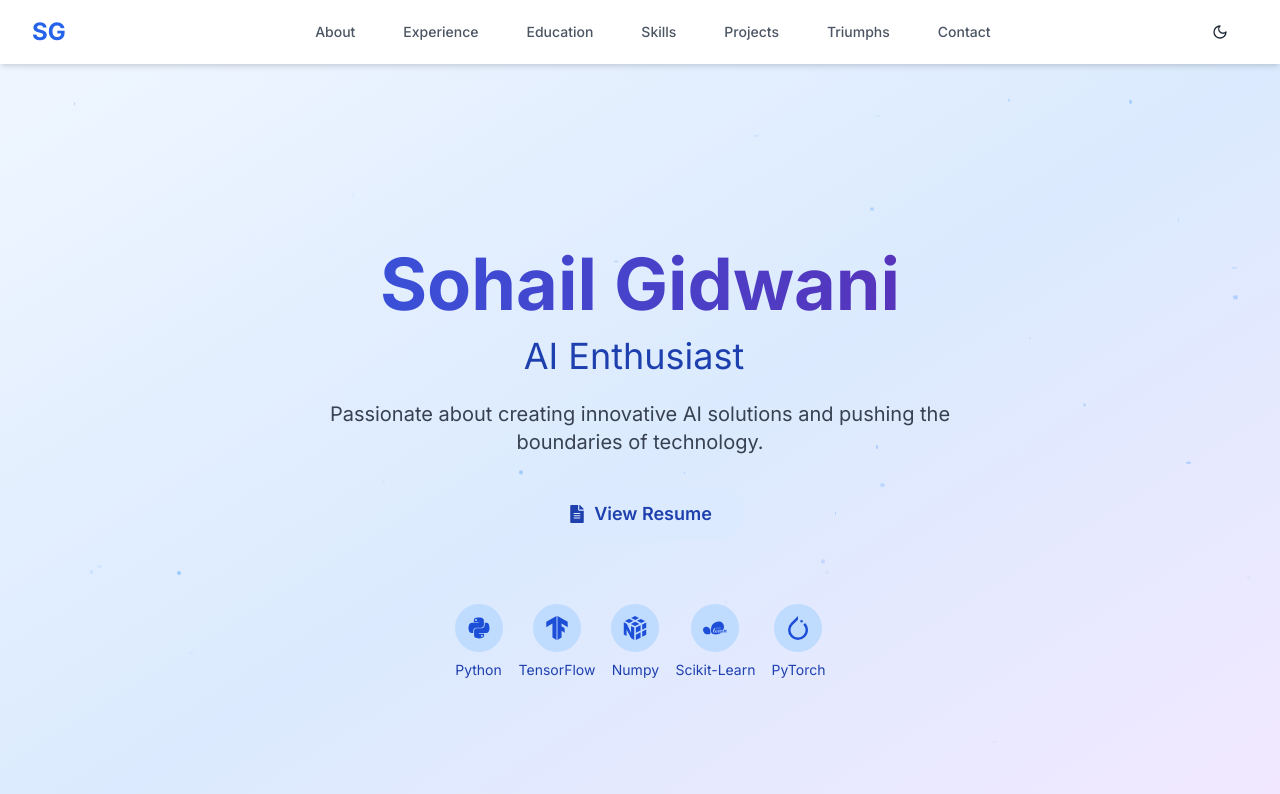
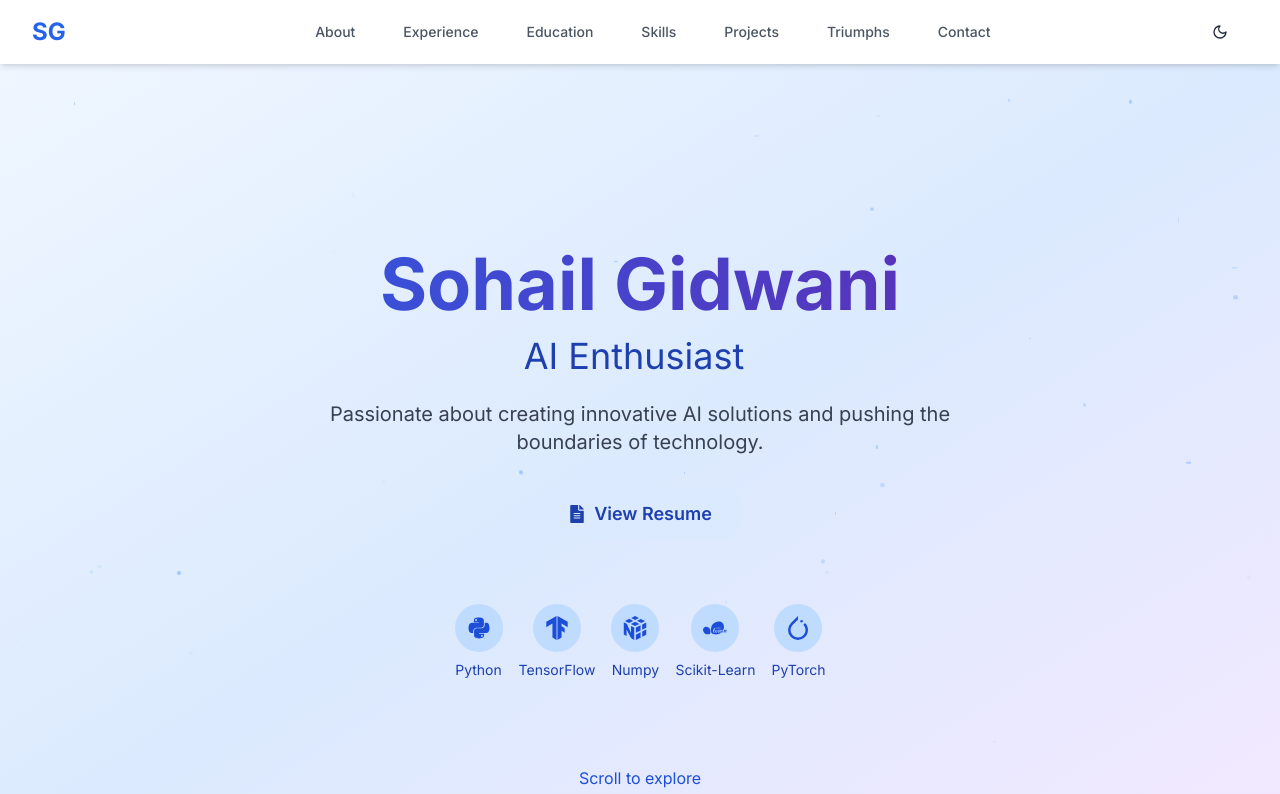
Before and after one commit to SohailGidwani/next-portfolio, a Next.js app: page / in a window 1280 px wide. Shown: the top 794 px of the page. Built offline with nearby package versions, Linux system fonts and the light colour scheme.

Commit message:
Make "scroll to explore" center aligned

```diff
--- a/app/components/Hero.tsx
+++ b/app/components/Hero.tsx
@@ -184,7 +184,7 @@ export default function Hero({ setActiveSection }: HeroProps) {
       </motion.div>
 
       <motion.div
-        className="absolute bottom-10 left-1/2 transform -translate-x-1/2"
+        className="absolute justify-center items-center bottom-16 transform -translate-x-1/2"
         animate={{
           y: [0, -10, 0],
         }}
```
